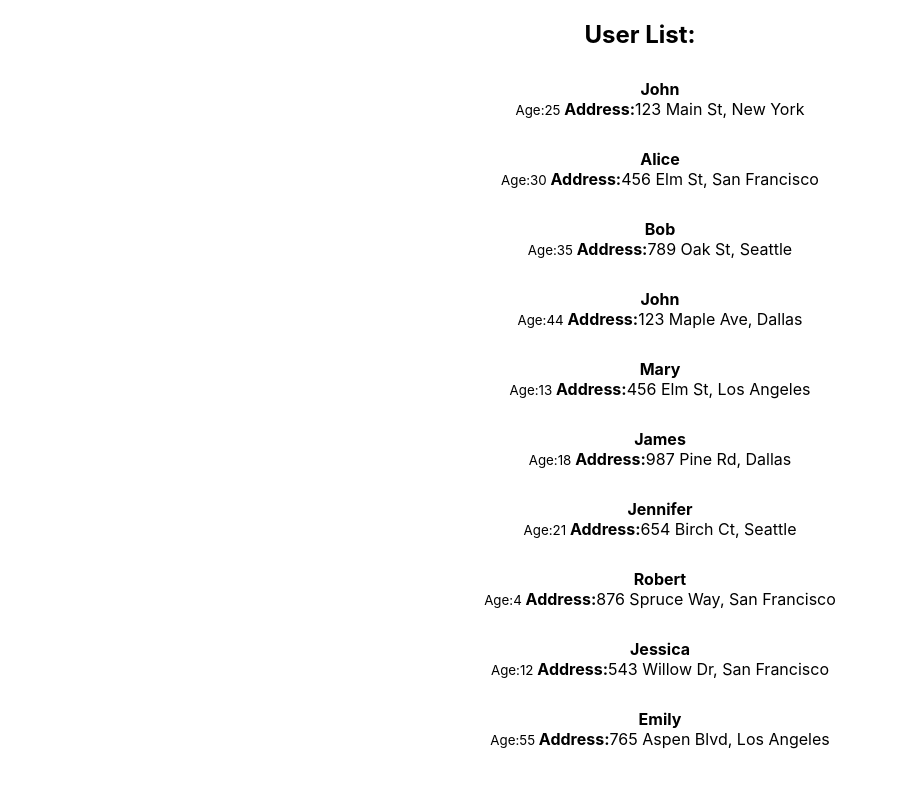
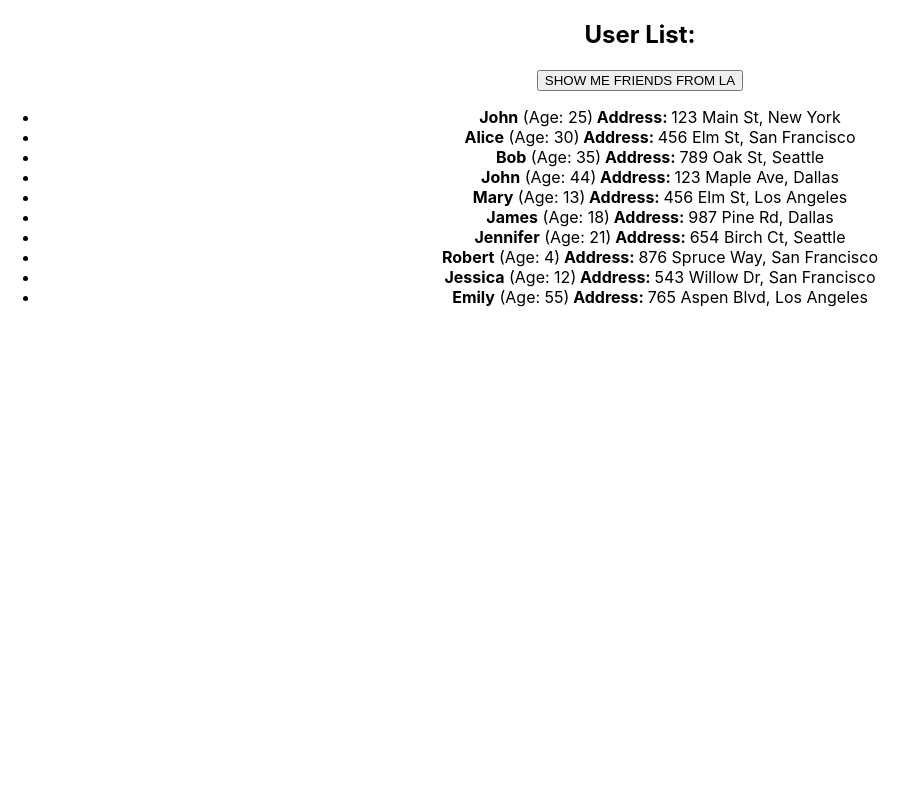
Before and after one commit to SonetGIT/homework-front-main, a React (Create React App) app: page / in a window 1280 px wide. Shown: the top 788 px of the page, without its empty margins (0-918 px from the left). Built offline with nearby package versions, Linux system fonts and the light colour scheme.

Commit message:
11.11.2023

```diff
--- a/src/App.tsx
+++ b/src/App.tsx
@@ -7,8 +7,8 @@ import { HW4 } from './HW/4/HW4';
 function App() {
   return (
     <div className="App">
-      <HW1 />
-      {/*<HW2 />*/}
+      {/* <HW1 /> */}
+      <HW2 />
       {/*<HW3 />*/}
       {/*<HW4 />*/}
     </div>
--- a/src/HW/1/UserList.tsx
+++ b/src/HW/1/UserList.tsx
@@ -21,36 +21,15 @@ export const UserList = (props: UserListPropsType) => {
     <div id={'hw01-users'}>
       <h2>User List:</h2>
 
-      <StlUl>
-       {props.users.map((u, index) =>{
-          return (
-            <ListItem key={u.id}
+      <ul>
+       {props.users.map((u, index) =>(
+            <li key={u.id}
                 id={`hw01-user-${u.id}`}>
-                <strong>{u.name}</strong> <br />
-                <small>Age:{u.age}</small>
-                <strong> Address:</strong>
+                <strong>{u.name}</strong> (Age:{u.age})<strong> Address:</strong>
                 {u.address.street}, {u.address.city}
-            </ListItem>
-          )}
-        )}
-      </StlUl>
-
-      {/*<ul>*/}
-      {/*  {props.users.map((user) => ( // ВСЕ ТОВАРЫ В СТРАНУ ПРИЕЗЖАЮТ В КОНТЕЙНЕРАХ, А В РЕАКТЕ...*/}
-      {/*    <li key={ЭЛЕМЕНТ МАССИВА.id} id={`hw01-user-${ЭЛЕМЕНТ МАССИВА.id}`}>*/}
-      {/*      <strong>{ЭЛЕМЕНТ МАССИВА.name}</strong> (Age: {ЭЛЕМЕНТ МАССИВА.age})<strong> Address:</strong>*/}
-      {/*      {ЭЛЕМЕНТ МАССИВА.address.street}, {ЭЛЕМЕНТ МАССИВА.address.city}*/}
-      {/*    </li>*/}
-      {/*  ))}*/}
-      {/*</ul>*/}
+            </li>
+        ))}
+      </ul>
     </div>
   );
 };
-
-const StlUl = styled.ul`
-    margin: 30px 0;
-    list-style-type: none;
-`
-const ListItem = styled.li`
-      margin-bottom: 30px;
-`
--- a/src/HW/2/CurrentUser.tsx
+++ b/src/HW/2/CurrentUser.tsx
@@ -1,7 +1,7 @@
 import { UserType } from './HW2';
 
 type CurrentUserPropsType = {
-  user: any // пропиши типизацию
+  user: UserType // пропиши типизацию
 };
 
 export const CurrentUser = (props: CurrentUserPropsType) => {
--- a/src/HW/2/HW2.tsx
+++ b/src/HW/2/HW2.tsx
@@ -10,12 +10,14 @@ export type UserType = {
   id: number;
   name: string;
   age: number;
-  address: any; // пропиши типизацию
+  address: AddressType; // пропиши типизацию
 };
 
 export type UsersObjectType = {
-  myFriends: any; // пропиши типизацию
+  myFriends: UserType[]; // пропиши типизацию
 };
+
+export type FilterValuesType = 'Los Angeles'
 
 export const HW2 = () => {
 
@@ -43,17 +45,22 @@ export const HW2 = () => {
       { id: 10, name: 'Emily', age: 55, address: { street: '765 Aspen Blvd', city: 'Los Angeles' } },
     ]
   }
+  // debugger
 
   let [currentUsers, setCurrentUsers] = useState<UsersObjectType>(users);
 
   const filterUsers = () => {
-    const filteredUsers = 'НУЖНО ПРОФИЛЬТРОВАТЬ ДРУЗЕЙ. ОСТАВЛЯЕМ ТОЛЬКО ТЕХ, КОТОРЫЕ ЖИВУТ В ГОРОДЕ LOS ANGELES';
+    const filteredUsers = users.myFriends.filter((fU) => fU.address.city === 'Los Angeles')
     setCurrentUsers({ myFriends: filteredUsers });
+
+    console.log(setCurrentUsers)
+
   };
 
   return (
     <div id={'hw02'}>
-      <UserList2 users={currentUsers} filterUsers={filterUsers} />
+      <UserList2 users={currentUsers}
+                 filterUsers={filterUsers} />
     </div>
   );
 };
--- a/src/HW/2/UserList2.tsx
+++ b/src/HW/2/UserList2.tsx
@@ -1,9 +1,9 @@
 import {CurrentUser} from './CurrentUser';
-import {UsersObjectType} from './HW2';
+import {FilterValuesType, UsersObjectType} from './HW2';
 
 type UserList2PropsType = {
-	users: any // пропиши типизацию
-	filterUsers: any // пропиши типизацию
+	users: UsersObjectType // пропиши типизацию
+	filterUsers: (value:FilterValuesType) => void // пропиши типизацию
 };
 
 export const UserList2 = (props: UserList2PropsType) => {
@@ -11,13 +11,13 @@ export const UserList2 = (props: UserList2PropsType) => {
 		<div id={'hw02-users'}>
 			<h2>User List:</h2>
 
-			{/*<button id={'hw02-filter-button'} onClick={() => props.filterUsers}>SHOW ME FRIENDS FROM LA</button>*/}
+			<button id={'hw02-filter-button'} onClick={() => props.filterUsers('Los Angeles')}>SHOW ME FRIENDS FROM LA</button>
 
-			{/*<ul>*/}
-			{/*  {props.users.myFriends.map((user) => (*/}
-			{/*    <ВЫЗЫВАЕМ КОМПОНЕНТУ CurrentUser />*/}
-			{/*  ))}*/}
-			{/*</ul>*/}
+			<ul>
+			 {props.users.myFriends.map((user) => (
+			   <CurrentUser user={user}/>
+			 ))}
+			</ul>
 		</div>
 	);
 };
```
